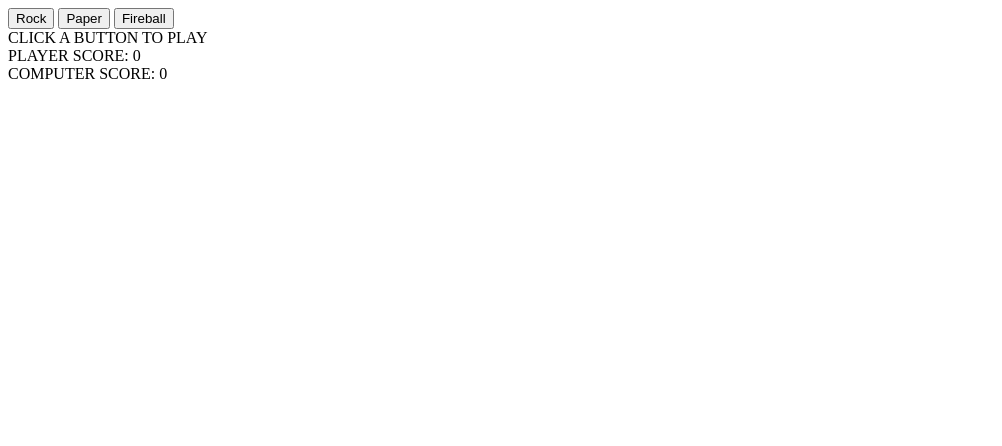
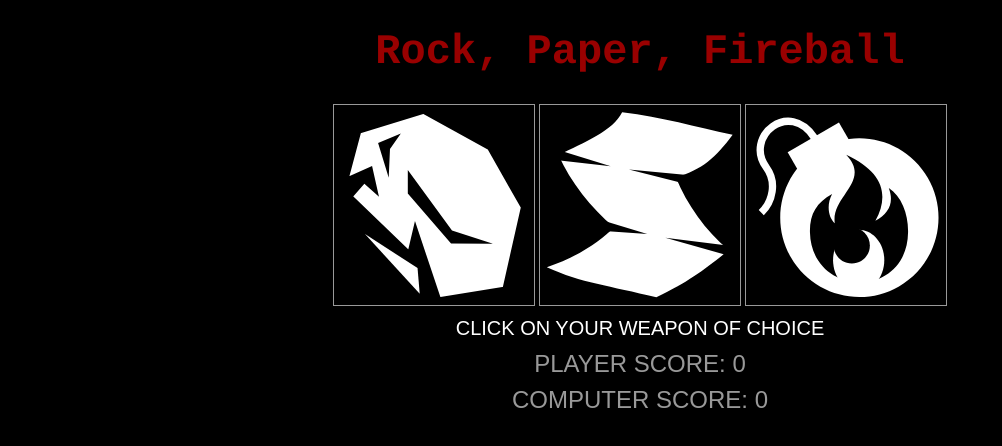
Before and after one commit to BrandonBaris/rockpaperfireball, a plain HTML site: page index.html in a window 1280 px wide. Shown: the whole page, without its empty margins (0-1002 px from the left). Drawn offline with Linux system fonts and the light colour scheme.

Commit message:
add styles

```diff
--- a/index.html
+++ b/index.html
@@ -2,17 +2,20 @@
 <html lang="en">
 <head>
   <meta charset="UTF-8">
-  <title>Shit</title>
+  <title>RPF</title>
 </head>
-<body>
+<body class="parent">
 <script type="text/javascript" src="rpf.js"></script>
+<link rel="stylesheet" type="text/css" href="style.css" media="screen" />
+<div class="child">
+<h1>Rock, Paper, Fireball</h1>
+<img src="assets/rock.svg" onclick="play('rock');" height="200" width="200">
+<img src="assets/paper.svg" onclick="play('paper');" height="200" width="200"/>
+<img src="assets/fireball.svg" onclick="play('fireball');" height="200" width="200"/>
 
-<button onclick="play('rock');">Rock</button>
-<button onclick="play('paper');">Paper</button>
-<button onclick="play('fireball');">Fireball</button>
+<div id="status" class="statusstyle">CLICK ON YOUR WEAPON OF CHOICE</div>
+<div id="pscore" class="pscorestyle">PLAYER SCORE: 0</div>
+<div id="cscore" class="cscorestyle">COMPUTER SCORE: 0</div></div>
 
-<div id="status">CLICK A BUTTON TO PLAY</div>
-<div id="pscore">PLAYER SCORE: 0</div>
-<div id="cscore">COMPUTER SCORE: 0</div>
 </body>
 </html>
--- a/style.css
+++ b/style.css
@@ -0,0 +1,40 @@
+h1 {
+  font-family: courier;
+  font-style: bold;
+  color: #990000;
+  font-size: 42px;
+}
+
+img {
+  border-width: 1px;
+  border-style: solid;
+  border-color: #999999;
+
+}
+body {
+  background: #000000;
+  width: 800px;
+  margin: 0 auto;
+  text-align: center;
+}
+
+.statusstyle {
+  font-family: arial;
+  font-size: 20px;
+  color: #ffffff;
+  line-height: 36px;
+}
+
+.pscorestyle {
+  font-family: arial;
+  font-size: 24px;
+  color: #999999;
+  line-height: 36px;;
+}
+
+.cscorestyle {
+  font-family: arial;
+  font-size: 24px;
+  color: #999999;
+  line-height: 36px;
+}
```
